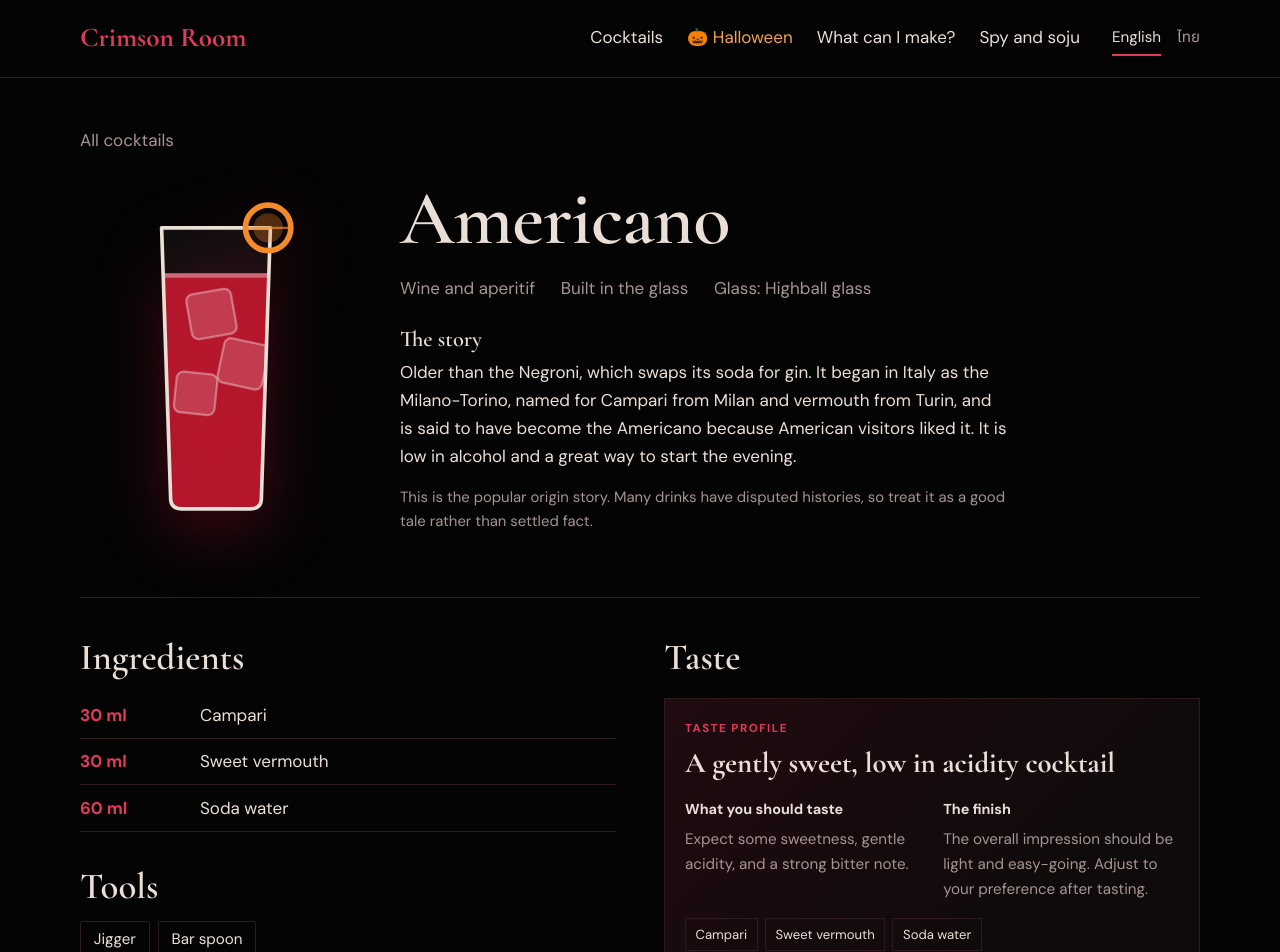
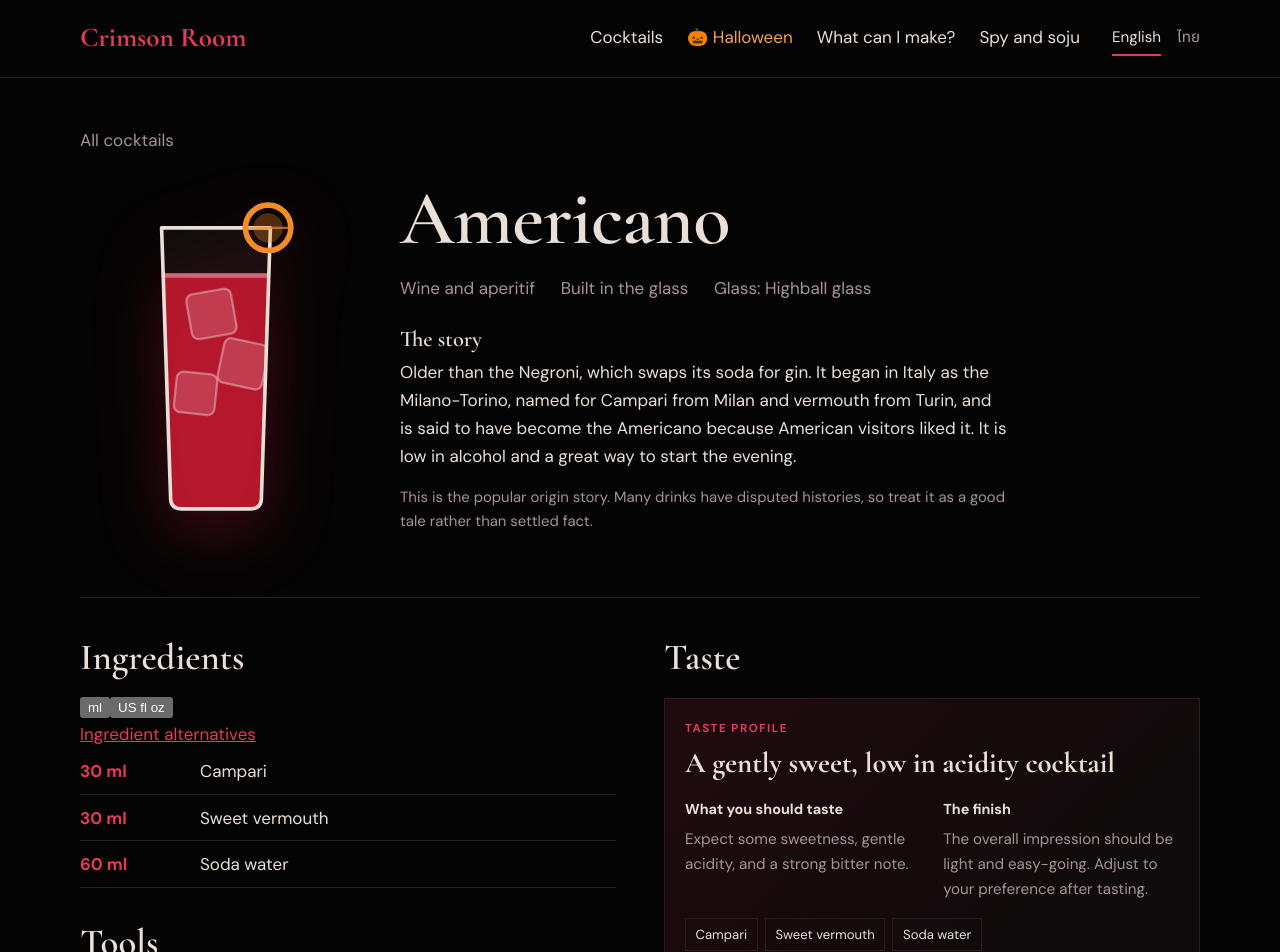
Before and after one commit to inky3/crimsonroom, a Next.js app: page /en/cocktails/americano in a window 1280 px wide. Shown: the top 952 px of the page. Built offline with nearby package versions, Linux system fonts and the light colour scheme.

Commit message:
Add selectable ingredient units and alternatives to recipe pages

```diff
--- a/app/[locale]/cocktails/[slug]/page.tsx
+++ b/app/[locale]/cocktails/[slug]/page.tsx
@@ -6,6 +6,7 @@ import GlassArt from "@/components/GlassArt";
 import TasteGauges from "@/components/TasteGauges";
 import TasteCoach from "@/components/TasteCoach";
 import TasteProfile from "@/components/TasteProfile";
+import IngredientList from "@/components/IngredientList";
 import { cocktails, getCocktail } from "@/data/cocktails";
 import { glasses, methods, spirits, tools } from "@/data/reference";
 import { isLocale, locales, pick, ui } from "@/lib/i18n";
@@ -80,14 +81,7 @@ export default async function CocktailPage({
         <div className="recipe-body">
           <section>
             <h2>{s.ingredients}</h2>
-            <ul className="ingredients">
-              {c.ingredients.map((i, idx) => (
-                <li key={idx}>
-                  <span className="amount">{pick(i.amount, locale)}</span>
-                  <span>{pick(i.name, locale)}</span>
-                </li>
-              ))}
-            </ul>
+            <IngredientList ingredients={c.ingredients} locale={locale} />
 
             <h2>{s.tools}</h2>
             <ul className="tools">
```
